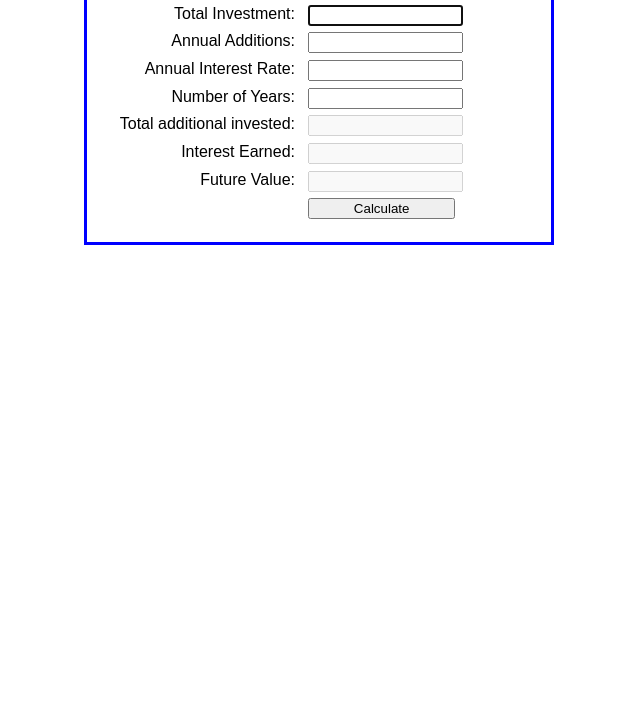
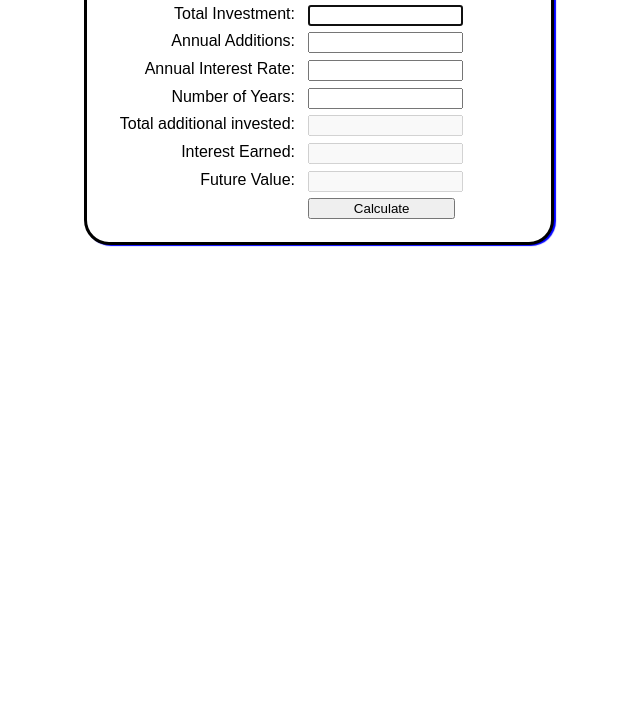
Before and after one commit to JakeAdams91/compounding-interest-calculator, a plain HTML site: page index.html in a window 1280 px wide. Shown: the part 74-800 px from the top of the page, without its empty margins (321-961 px from the left). Drawn offline with nearby package versions, Linux system fonts and the light colour scheme.

Commit message:
small refactor

```diff
--- a/future_value.css
+++ b/future_value.css
@@ -4,11 +4,14 @@ main {
 	width: 400px;
     margin: 0 auto;
 	padding: 0 2em 1em;
-    border: 3px solid blue;
+    border: 3px solid black;
+    border-radius: 25px;
+    box-shadow: 2px 1px 1px blue;
 }
 h1 {
 	color: blue;
-	margin-bottom: .25em;
+    margin-bottom: .25em;
+    text-shadow: 2px 1px 1px blue;
 }
 label {
 	float: left;
--- a/future_value.js
+++ b/future_value.js
@@ -44,5 +44,5 @@ $(document).ready(function() {
 				calculateFV(investment,addition,rate,years);
 		}
 	});
-    $("#investment").focus();
+		$("#investment").focus();
 });
--- a/index.html
+++ b/index.html
@@ -41,10 +41,5 @@
         <label>&nbsp;</label>
         <input type="button" id="calculate" value="Calculate"><br>
     </main>
-
-
-    <div id="piechart"></div>
-
-
 </body>
 </html>
```
